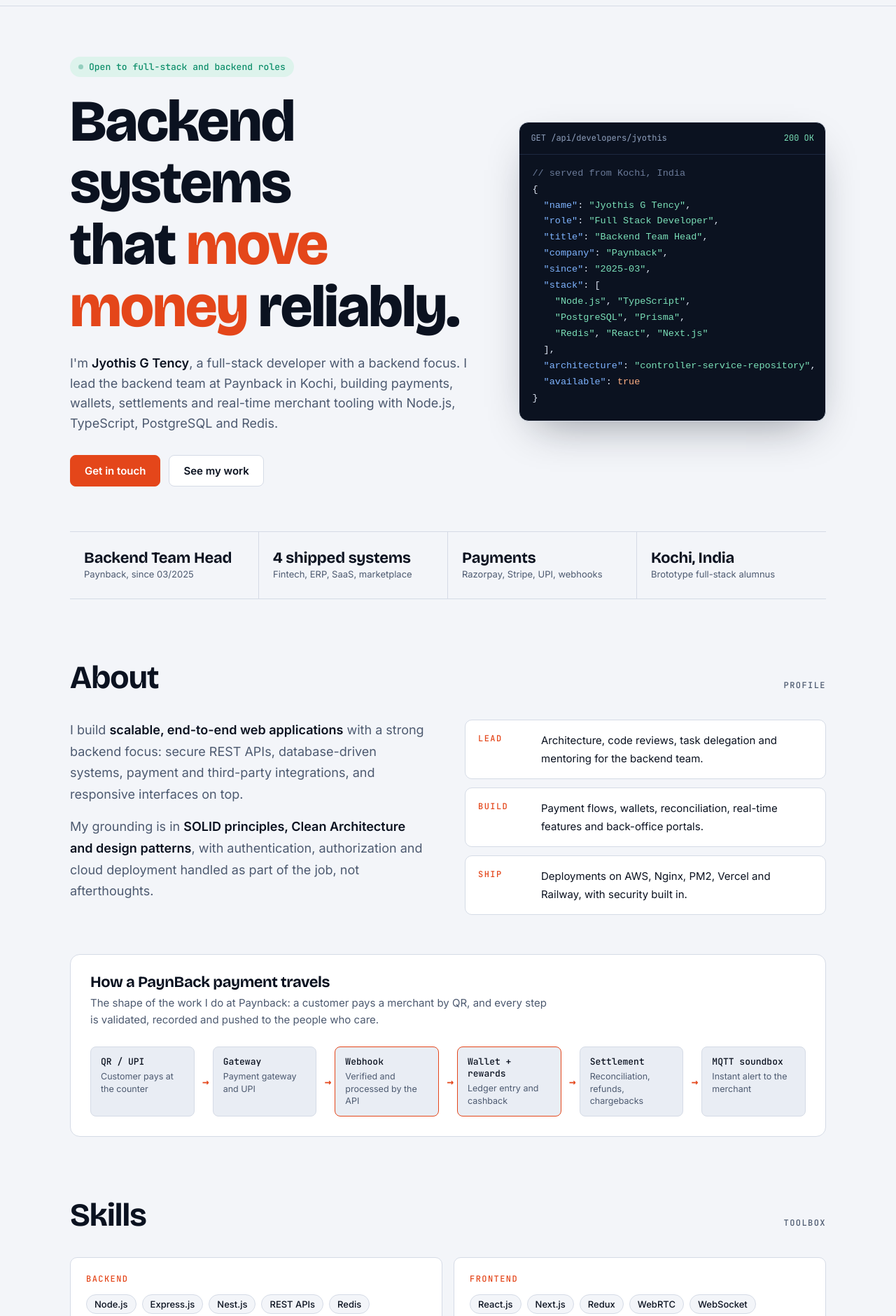
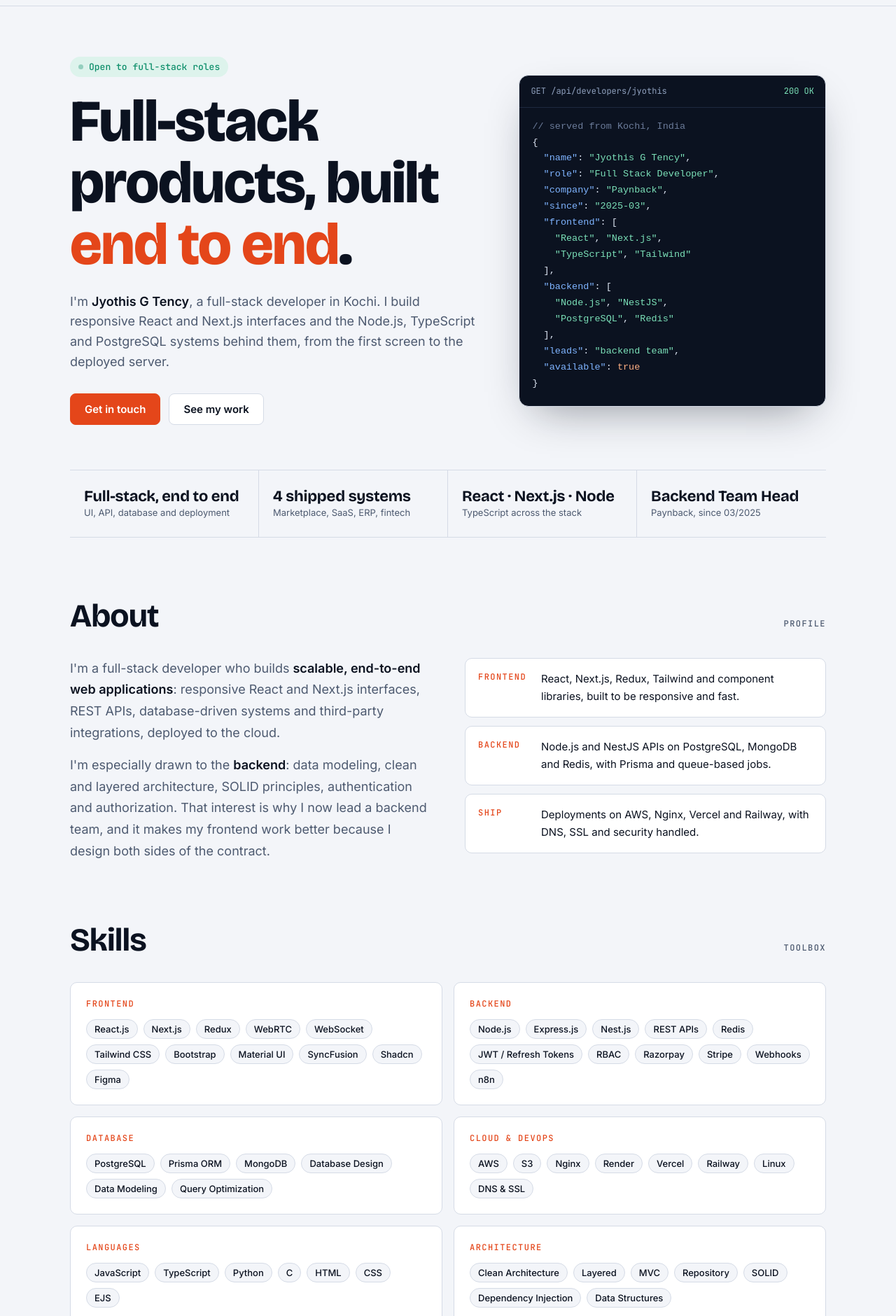
Before and after one commit to Jyothis-Tency/Portfolio, a plain HTML site: page index.html in a window 1280 px wide. Shown: the part 48-1928 px from the top of the page at 70% size. Drawn offline with nearby package versions, Linux system fonts and the light colour scheme.

Commit message:
Reframe portfolio as full-stack first, highlight fintech in experience

```diff
--- a/index.html
+++ b/index.html
@@ -93,6 +93,9 @@ section{padding-block:88px 0}
 
 /* flow diagram */
 .flow{background:var(--surface);border:1px solid var(--line);border-radius:14px;padding:28px}
+.job + .flow{margin-top:16px}
+.badge{display:inline-block;font:500 11.5px var(--font-mono);letter-spacing:.08em;text-transform:uppercase;color:var(--accent);border:1px solid var(--accent);padding:3px 9px;border-radius:99px;margin-right:10px}
+.flow .badge{margin:0 0 12px}
 .flow h3{font-size:22px;margin-bottom:6px}
 .flow > p{color:var(--muted);font-size:15px;max-width:70ch}
 .steps{display:flex;flex-wrap:wrap;gap:10px 0;margin-top:26px;align-items:stretch}
@@ -183,9 +186,9 @@ footer{padding-block:36px 48px;display:flex;justify-content:space-between;gap:12
 <main class="wrap" id="top">
   <div class="hero">
     <div>
-      <span class="status"><b></b>Open to full-stack and backend roles</span>
-      <h1>Backend systems that <em>move money</em> reliably.</h1>
-      <p class="lede">I'm <strong>Jyothis G Tency</strong>, a full-stack developer with a backend focus. I lead the backend team at Paynback in Kochi, building payments, wallets, settlements and real-time merchant tooling with Node.js, TypeScript, PostgreSQL and Redis.</p>
+      <span class="status"><b></b>Open to full-stack roles</span>
+      <h1>Full-stack products, built <em>end to end</em>.</h1>
+      <p class="lede">I'm <strong>Jyothis G Tency</strong>, a full-stack developer in Kochi. I build responsive React and Next.js interfaces and the Node.js, TypeScript and PostgreSQL systems behind them, from the first screen to the deployed server.</p>
       <div class="cta">
         <a class="btn primary" href="#contact">Get in touch</a>
         <a class="btn" href="#projects">See my work</a>
@@ -197,53 +200,40 @@ footer{padding-block:36px 48px;display:flex;justify-content:space-between;gap:12
 {
   <span class="k">"name"</span>: <span class="s">"Jyothis G Tency"</span>,
   <span class="k">"role"</span>: <span class="s">"Full Stack Developer"</span>,
-  <span class="k">"title"</span>: <span class="s">"Backend Team Head"</span>,
   <span class="k">"company"</span>: <span class="s">"Paynback"</span>,
   <span class="k">"since"</span>: <span class="s">"2025-03"</span>,
-  <span class="k">"stack"</span>: [
-    <span class="s">"Node.js"</span>, <span class="s">"TypeScript"</span>,
-    <span class="s">"PostgreSQL"</span>, <span class="s">"Prisma"</span>,
-    <span class="s">"Redis"</span>, <span class="s">"React"</span>, <span class="s">"Next.js"</span>
+  <span class="k">"frontend"</span>: [
+    <span class="s">"React"</span>, <span class="s">"Next.js"</span>,
+    <span class="s">"TypeScript"</span>, <span class="s">"Tailwind"</span>
   ],
-  <span class="k">"architecture"</span>: <span class="s">"controller-service-repository"</span>,
+  <span class="k">"backend"</span>: [
+    <span class="s">"Node.js"</span>, <span class="s">"NestJS"</span>,
+    <span class="s">"PostgreSQL"</span>, <span class="s">"Redis"</span>
+  ],
+  <span class="k">"leads"</span>: <span class="s">"backend team"</span>,
   <span class="k">"available"</span>: <span class="n">true</span>
 }</pre>
     </div>
   </div>
 
   <div class="facts">
+    <div class="fact"><b>Full-stack, end to end</b><span>UI, API, database and deployment</span></div>
+    <div class="fact"><b>4 shipped systems</b><span>Marketplace, SaaS, ERP, fintech</span></div>
+    <div class="fact"><b>React · Next.js · Node</b><span>TypeScript across the stack</span></div>
     <div class="fact"><b>Backend Team Head</b><span>Paynback, since 03/2025</span></div>
-    <div class="fact"><b>4 shipped systems</b><span>Fintech, ERP, SaaS, marketplace</span></div>
-    <div class="fact"><b>Payments</b><span>Razorpay, Stripe, UPI, webhooks</span></div>
-    <div class="fact"><b>Kochi, India</b><span>Brototype full-stack alumnus</span></div>
   </div>
 
   <section id="about">
     <div class="sec-head"><h2>About</h2><span class="label">Profile</span></div>
     <div class="about">
       <div>
-        <p>I build <strong>scalable, end-to-end web applications</strong> with a strong backend focus: secure REST APIs, database-driven systems, payment and third-party integrations, and responsive interfaces on top.</p>
-        <p>My grounding is in <strong>SOLID principles, Clean Architecture and design patterns</strong>, with authentication, authorization and cloud deployment handled as part of the job, not afterthoughts.</p>
+        <p>I'm a full-stack developer who builds <strong>scalable, end-to-end web applications</strong>: responsive React and Next.js interfaces, REST APIs, database-driven systems and third-party integrations, deployed to the cloud.</p>
+        <p>I'm especially drawn to the <strong>backend</strong>: data modeling, clean and layered architecture, SOLID principles, authentication and authorization. That interest is why I now lead a backend team, and it makes my frontend work better because I design both sides of the contract.</p>
       </div>
       <div class="pillars">
-        <div class="pillar"><span class="label">Lead</span><p>Architecture, code reviews, task delegation and mentoring for the backend team.</p></div>
-        <div class="pillar"><span class="label">Build</span><p>Payment flows, wallets, reconciliation, real-time features and back-office portals.</p></div>
-        <div class="pillar"><span class="label">Ship</span><p>Deployments on AWS, Nginx, PM2, Vercel and Railway, with security built in.</p></div>
-      </div>
-    </div>
-  </section>
-
-  <section id="flow" aria-labelledby="flow-title" style="padding-top:56px">
-    <div class="flow">
-      <h3 id="flow-title">How a PaynBack payment travels</h3>
-      <p>The shape of the work I do at Paynback: a customer pays a merchant by QR, and every step is validated, recorded and pushed to the people who care.</p>
-      <div class="steps">
-        <div class="step"><b>QR / UPI</b><span>Customer pays at the counter</span></div>
-        <div class="step"><b>Gateway</b><span>Payment gateway and UPI</span></div>
-        <div class="step hl"><b>Webhook</b><span>Verified and processed by the API</span></div>
-        <div class="step hl"><b>Wallet + rewards</b><span>Ledger entry and cashback</span></div>
-        <div class="step"><b>Settlement</b><span>Reconciliation, refunds, chargebacks</span></div>
-        <div class="step"><b>MQTT soundbox</b><span>Instant alert to the merchant</span></div>
+        <div class="pillar"><span class="label">Frontend</span><p>React, Next.js, Redux, Tailwind and component libraries, built to be responsive and fast.</p></div>
+        <div class="pillar"><span class="label">Backend</span><p>Node.js and NestJS APIs on PostgreSQL, MongoDB and Redis, with Prisma and queue-based jobs.</p></div>
+        <div class="pillar"><span class="label">Ship</span><p>Deployments on AWS, Nginx, Vercel and Railway, with DNS, SSL and security handled.</p></div>
       </div>
     </div>
   </section>
@@ -251,8 +241,8 @@ footer{padding-block:36px 48px;display:flex;justify-content:space-between;gap:12
   <section id="skills">
     <div class="sec-head"><h2>Skills</h2><span class="label">Toolbox</span></div>
     <div class="skills">
+      <div class="skill"><h3>Frontend</h3><div class="chips" data-chips="React.js,Next.js,Redux,WebRTC,WebSocket,Tailwind CSS,Bootstrap,Material UI,SyncFusion,Shadcn,Figma"></div></div>
       <div class="skill"><h3>Backend</h3><div class="chips" data-chips="Node.js,Express.js,Nest.js,REST APIs,Redis,JWT / Refresh Tokens,RBAC,Razorpay,Stripe,Webhooks,n8n"></div></div>
-      <div class="skill"><h3>Frontend</h3><div class="chips" data-chips="React.js,Next.js,Redux,WebRTC,WebSocket,Tailwind CSS,Bootstrap,Material UI,SyncFusion,Shadcn,Figma"></div></div>
       <div class="skill"><h3>Database</h3><div class="chips" data-chips="PostgreSQL,Prisma ORM,MongoDB,Database Design,Data Modeling,Query Optimization"></div></div>
       <div class="skill"><h3>Cloud &amp; DevOps</h3><div class="chips" data-chips="AWS,S3,Nginx,Render,Vercel,Railway,Linux,DNS &amp; SSL"></div></div>
       <div class="skill"><h3>Languages</h3><div class="chips" data-chips="JavaScript,TypeScript,Python,C,HTML,CSS,EJS"></div></div>
@@ -267,7 +257,7 @@ footer{padding-block:36px 48px;display:flex;justify-content:space-between;gap:12
       <div class="when"><b>03/2025 – Present</b>Kochi, India</div>
       <div>
         <h3>Full-Stack Developer &amp; Backend Team Head</h3>
-        <p class="org">Paynback · fintech platform for QR payments, merchant and channel-partner networks, and cashback</p>
+        <p class="org"><span class="badge">Fintech</span>Paynback · QR payments, merchant and channel-partner networks, and cashback across web and mobile</p>
         <ul>
           <li><strong>Lead the backend team:</strong> architecture, code reviews, task delegation and mentoring, across web and mobile products.</li>
           <li><strong>Architect REST APIs</strong> with Node.js, TypeScript, Express, PostgreSQL/Prisma and Redis in a controller-service-repository structure, with shared Prisma schema management, standardized validation and API docs.</li>
@@ -278,34 +268,47 @@ footer{padding-block:36px 48px;display:flex;justify-content:space-between;gap:12
         </ul>
       </div>
     </article>
+    <div class="flow">
+      <span class="badge">Fintech highlight</span>
+      <h3 id="flow-title">How a PaynBack payment travels</h3>
+      <p>The payments work at the core of my Paynback role: a customer pays a merchant by QR, and every step is validated, recorded and pushed to the people who care.</p>
+      <div class="steps">
+        <div class="step"><b>QR / UPI</b><span>Customer pays at the counter</span></div>
+        <div class="step"><b>Gateway</b><span>Payment gateway and UPI</span></div>
+        <div class="step hl"><b>Webhook</b><span>Verified and processed by the API</span></div>
+        <div class="step hl"><b>Wallet + rewards</b><span>Ledger entry and cashback</span></div>
+        <div class="step"><b>Settlement</b><span>Reconciliation, refunds, chargebacks</span></div>
+        <div class="step"><b>MQTT soundbox</b><span>Instant alert to the merchant</span></div>
+      </div>
+    </div>
   </section>
 
   <section id="projects">
     <div class="sec-head"><h2>Projects</h2><span class="label">Selected work</span></div>
     <div class="projects">
       <article class="proj">
-        <span class="tag">Fintech backend</span>
-        <h3>PaynBack Server</h3>
-        <p>The core backend behind user, merchant, channel-partner and admin apps: payments, wallets, settlements and onboarding, with gateway, UPI and webhook handling, cashback and rewards, MQTT soundbox alerts, push, SMS and WhatsApp notifications, and secure KYC document storage.</p>
-        <div class="chips" data-chips="Node.js,TypeScript,Express,PostgreSQL,Prisma,Redis,Socket.IO,MQTT,AWS S3,Razorpay,Firebase/FCM" data-mono></div>
+        <span class="tag">Full-stack · Marketplace · UAE</span>
+        <h3>Repose</h3>
+        <p>A peer-to-peer marketplace for pre-loved fashion. NestJS APIs and a Next.js app with JWT and OTP auth, Meilisearch-backed search, an order state machine, Stripe payments, a seller wallet ledger, Socket.IO chat and admin dashboards. BullMQ queues and Redis caching, deployed on Railway and Vercel.</p>
+        <div class="chips" data-chips="NestJS,Prisma,PostgreSQL,Redis,Meilisearch,BullMQ,Next.js,TypeScript,TanStack Query,Tailwind,Stripe,Socket.IO,Swagger" data-mono></div>
       </article>
       <article class="proj">
-        <span class="tag">Enterprise portal</span>
+        <span class="tag">Full-stack · SaaS</span>
+        <h3>Tripwise</h3>
+        <p>An operations platform for cab fleet owners: trip lifecycle, agency bulk billing, driver bata and salary, expenses, P&amp;L analytics, cash in/out reconciliation and PDF/CSV reports. Server-side financial calculations, JWT auth with OTP reset, rate limiting and idempotent bulk sync.</p>
+        <div class="chips" data-chips="Node.js,Express,MongoDB,React,TypeScript,Vite,Redux Toolkit,Tailwind,JWT,Cloudinary,jsPDF,Nodemailer" data-mono></div>
+      </article>
+      <article class="proj">
+        <span class="tag">Full-stack · Enterprise portal</span>
         <h3>PaynBack Management System</h3>
         <p>A unified back-office platform combining operations, HR, procurement and inventory, compliance, MIS reporting and admin controls. Fine-grained RBAC, audit logging, scheduled jobs, real-time presence and file uploads.</p>
         <div class="chips" data-chips="Node.js,TypeScript,Express,React,Vite,PostgreSQL,Prisma,Redis,Socket.IO,AWS S3,Tailwind,Redux Toolkit,JWT,Zod" data-mono></div>
       </article>
       <article class="proj">
-        <span class="tag">Marketplace · UAE</span>
-        <h3>Repose</h3>
-        <p>A peer-to-peer marketplace for pre-loved fashion. NestJS APIs and a Next.js app with JWT and OTP auth, Meilisearch-backed search, an order state machine, Stripe payments, a seller wallet ledger, Socket.IO chat and admin dashboards. BullMQ queues and Redis caching, deployed on Railway and Vercel.</p>
-        <div class="chips" data-chips="NestJS,Prisma,PostgreSQL,Redis,Meilisearch,BullMQ,Next.js,TypeScript,TanStack Query,Tailwind,Stripe,Socket.IO,Swagger" data-mono></div>
-      </article>
-      <article class="proj">
-        <span class="tag">Fleet SaaS</span>
-        <h3>Tripwise</h3>
-        <p>An operations platform for cab fleet owners: trip lifecycle, agency bulk billing, driver bata and salary, expenses, P&amp;L analytics, cash in/out reconciliation and PDF/CSV reports. Server-side financial calculations, JWT auth with OTP reset, rate limiting and idempotent bulk sync.</p>
-        <div class="chips" data-chips="Node.js,Express,MongoDB,React,TypeScript,Vite,Redux Toolkit,Tailwind,JWT,Cloudinary,jsPDF,Nodemailer" data-mono></div>
+        <span class="tag">Fintech · Backend</span>
+        <h3>PaynBack Server</h3>
+        <p>The core backend behind user, merchant, channel-partner and admin apps: payments, wallets, settlements and onboarding, with gateway, UPI and webhook handling, cashback and rewards, MQTT soundbox alerts, push, SMS and WhatsApp notifications, and secure KYC document storage.</p>
+        <div class="chips" data-chips="Node.js,TypeScript,Express,PostgreSQL,Prisma,Redis,Socket.IO,MQTT,AWS S3,Razorpay,Firebase/FCM" data-mono></div>
       </article>
     </div>
   </section>
@@ -329,8 +332,8 @@ footer{padding-block:36px 48px;display:flex;justify-content:space-between;gap:12
   <section id="contact">
     <div class="contact">
       <div>
-        <h2>Let's build something that <em>holds up</em>.</h2>
-        <p>Looking for a backend-leaning full-stack role, or a team that needs payments, APIs or an internal platform built properly. Email is the fastest way to reach me.</p>
+        <h2>Let's build something <em>great</em> together.</h2>
+        <p>Looking for a full-stack role on a team that cares about product quality on both sides of the screen. Email is the fastest way to reach me.</p>
       </div>
       <div class="rows">
         <div class="row"><div><small>Email</small><span>jyothisgtency@gmail.com</span></div><button class="copy" data-copy="jyothisgtency@gmail.com">Copy</button></div>
```
